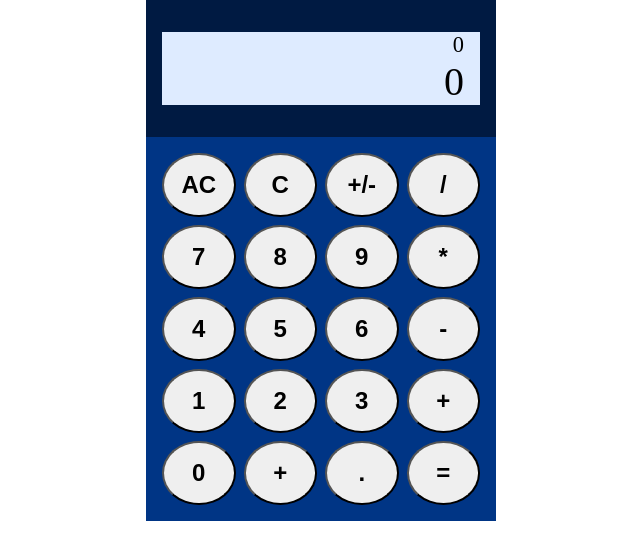
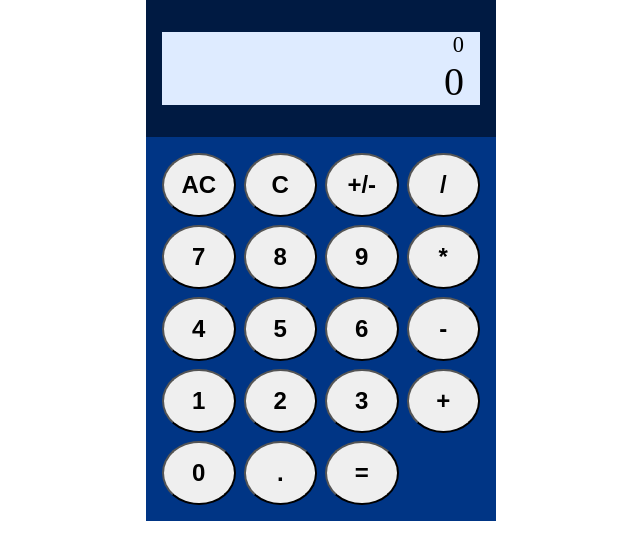
Before and after one commit to 16bitsPixel/OdinCalculator, a plain HTML site: page index.html in a window 1280 px wide. Shown: the whole page, without its empty margins (319-959 px from the left). Drawn offline with Linux system fonts and the light colour scheme.

Commit message:
Update index.html

```diff
--- a/index.html
+++ b/index.html
@@ -33,8 +33,7 @@
                 <button class = "number" id = "3">3</button>
                 <button class = "operator" id = "+">+</button>
                 <button class = "number" id = "0">0</button>
-                <button class = "operator" id = "+">+</button>
-                <button class = "number" id = "dot">.</button>
+                <button class = "number" id = ".">.</button>
                 <button class = "operator" id = "equals">=</button>
             </div>
         </div>
```
